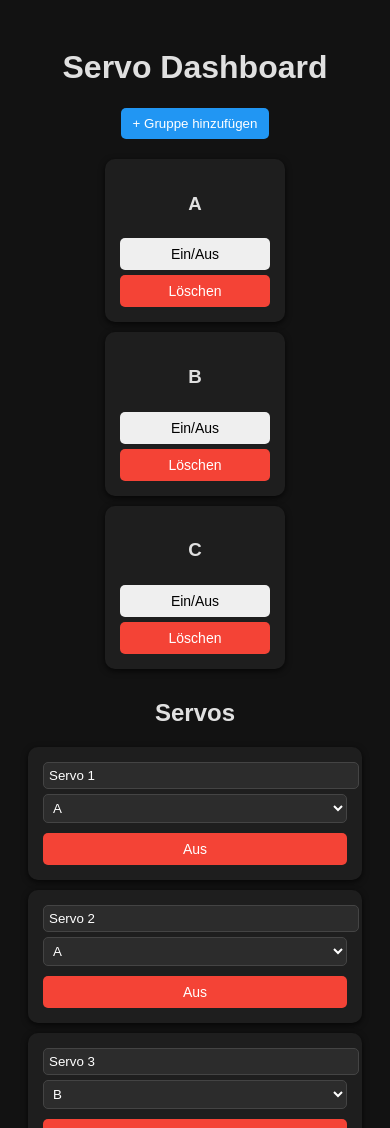
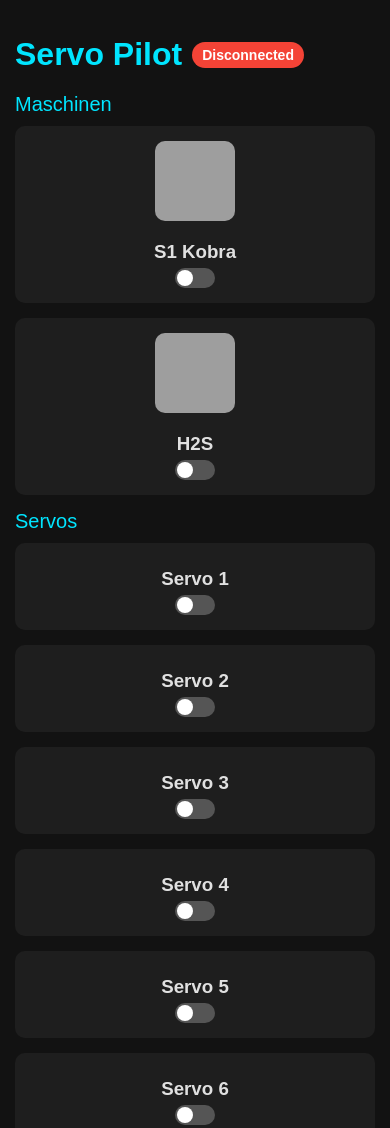
Before and after one commit to hoedii/PrintSpaceServo, a plain HTML site: page index.html in a window 390 px wide. Shown: the top 1128 px of the page. Drawn offline with Linux system fonts and the light colour scheme; no server answers; grey boxes are pictures that could not be loaded.

Commit message:
index.html

```diff
--- a/index.html
+++ b/index.html
@@ -2,196 +2,201 @@
 <html lang="de">
 <head>
 <meta charset="UTF-8">
-<title>Servo Dashboard</title>
+<title>Servo Pilot</title>
 <style>
   body {
     font-family: Arial, sans-serif;
     background: #121212;
     color: #e0e0e0;
-    padding: 20px;
+    margin: 0;
+    padding: 15px;
   }
-  h1, h2 { text-align: center; }
-  .groups, .servos {
+  h1 {
+    text-align: left;
+    color: #00e5ff;
+    margin-bottom: 20px;
     display: flex;
-    flex-wrap: wrap;
+    align-items: center;
     gap: 10px;
-    margin-bottom: 30px;
-    justify-content: center;
   }
-  .group, .servo {
+  .status {
+    font-size: 14px;
+    padding: 5px 10px;
+    border-radius: 15px;
+  }
+  .online { background: #4caf50; color: white; }
+  .offline { background: #f44336; color: white; }
+
+  .section-title {
+    color: #00e5ff;
+    margin: 15px 0 10px;
+    font-size: 20px;
+  }
+
+  .grid {
+    display: grid;
+    grid-template-columns: repeat(auto-fit, minmax(220px, 1fr));
+    gap: 15px;
+  }
+  .card {
     background: #1e1e1e;
+    border-radius: 10px;
     padding: 15px;
-    border-radius: 10px;
-    box-shadow: 0 2px 6px rgba(0,0,0,0.7);
-    min-width: 150px;
+    display: flex;
+    flex-direction: column;
+    align-items: center;
     text-align: center;
   }
-  .group button, .servo button {
-    margin-top: 5px;
-    width: 100%;
-    padding: 8px;
-    border: none;
-    border-radius: 5px;
+  .card h3 {
+    margin: 10px 0 5px;
+  }
+  .card img {
+    width: 80px;     /* Bild kompakter */
+    height: 80px;    /* immer quadratisch */
+    object-fit: cover;
+    border-radius: 10px;
+    margin-bottom: 10px;
+  }
+  .toggle {
+    display: flex;
+    align-items: center;
+    gap: 8px;
     cursor: pointer;
-    font-size: 14px;
   }
-  .on { background: #4caf50; color: #fff; }
-  .off { background: #f44336; color: #fff; }
-  input[type=text], select {
-    width: 100%;
-    padding: 5px;
-    border-radius: 5px;
-    border: 1px solid #444;
-    background: #2c2c2c;
-    color: #fff;
-    margin-bottom: 5px;
+  .toggle input {
+    display: none;
   }
-  #addGroup {
-    padding: 8px 12px;
-    border-radius: 5px;
-    border: none;
-    background: #2196f3;
-    color: white;
-    cursor: pointer;
-    margin-bottom: 20px;
+  .slider {
+    width: 40px;
+    height: 20px;
+    background: #555;
+    border-radius: 20px;
+    position: relative;
+    transition: background 0.3s;
+  }
+  .slider::before {
+    content: "";
+    position: absolute;
+    width: 16px;
+    height: 16px;
+    top: 2px;
+    left: 2px;
+    border-radius: 50%;
+    background: white;
+    transition: transform 0.3s;
+  }
+  input:checked + .slider {
+    background: #4caf50;
+  }
+  input:checked + .slider::before {
+    transform: translateX(20px);
   }
 </style>
 </head>
 <body>
-<h1>Servo Dashboard</h1>
+  <h1>Servo Pilot
+    <span id="status" class="status offline">Disconnected</span>
+  </h1>
 
-<div style="text-align:center;">
-  <button id="addGroup">+ Gruppe hinzufügen</button>
-</div>
+  <div class="section-title">Maschinen</div>
+  <div class="grid">
+    <div class="card">
+      <img src="https://raw.githubusercontent.com/hoedii/PrintSpaceServo/91df36cc64b22325bc207f0c3b66ddbeeb08a8a0/s1_kobra_icon" alt="S1 Kobra">
+      <h3>S1 Kobra</h3>
+      <label class="toggle">
+        <input type="checkbox" onchange="toggleMachine(0,this.checked)">
+        <div class="slider"></div>
+      </label>
+    </div>
+    <div class="card">
+      <img src="https://raw.githubusercontent.com/hoedii/PrintSpaceServo/91df36cc64b22325bc207f0c3b66ddbeeb08a8a0/h2s_icon" alt="H2S">
+      <h3>H2S</h3>
+      <label class="toggle">
+        <input type="checkbox" onchange="toggleMachine(1,this.checked)">
+        <div class="slider"></div>
+      </label>
+    </div>
+  </div>
 
-<div class="groups" id="groups"></div>
+  <div class="section-title">Servos</div>
+  <div class="grid" id="servos"></div>
 
-<h2>Servos</h2>
-<div class="servos" id="servos"></div>
-
-<script defer>
-// Dein Blynk Auth Token
+<script>
 const token = "BmmlidjZqiiEfbddzmnQsp_yuHgGMphX";
 
-// Gruppen und Servos
-let groups = ["A","B","C"];
+// Servos fix definiert
 let servos = [
-  {name:"Servo 1", group:"A", state:0},
-  {name:"Servo 2", group:"A", state:0},
-  {name:"Servo 3", group:"B", state:0},
-  {name:"Servo 4", group:"B", state:0},
-  {name:"Servo 5", group:"C", state:0},
-  {name:"Servo 6", group:"C", state:0},
+  {name:"Servo 1", state:0},
+  {name:"Servo 2", state:0},
+  {name:"Servo 3", state:0},
+  {name:"Servo 4", state:0},
+  {name:"Servo 5", state:0},
+  {name:"Servo 6", state:0},
 ];
 
-// ----------------- Gruppen rendern -----------------
-function renderGroups(){
-  const container = document.getElementById('groups');
-  container.innerHTML='';
-  groups.forEach(g=>{
-    const div = document.createElement('div');
-    div.className='group';
-    div.innerHTML = `
-      <h3>${g}</h3>
-      <button onclick="toggleGroup('${g}')" class="group-toggle">Ein/Aus</button>
-      <button onclick="tryRemoveGroup('${g}')" style="background:#f44336;color:white;margin-top:5px;">Löschen</button>
-    `;
-    container.appendChild(div);
-  });
-  renderServos();
-}
-
-// Gruppe schalten
-function toggleGroup(g){
-  const groupServos = servos.filter(s=>s.group===g);
-  const newState = groupServos.some(s=>s.state===0)?1:0;
-  groupServos.forEach(s=>{
-    s.state=newState;
-    const i=servos.indexOf(s);
-    sendCommand(i,newState);
-  });
-  renderServos();
-}
-
-// Gruppe löschen
-function tryRemoveGroup(g){
-  const groupServos = servos.filter(s=>s.group===g);
-  if(groupServos.length > 0){
-    alert("Gruppe kann nicht gelöscht werden, solange Servos ihr zugeordnet sind!");
-    return;
-  }
-  if(confirm(`Gruppe "${g}" wirklich löschen?`)){
-    groups = groups.filter(x=>x!==g);
-    renderGroups();
-  }
-}
-
-// Neue Gruppe hinzufügen
-document.getElementById('addGroup').addEventListener('click',()=>{
-  const name = prompt("Gruppenname:");
-  if(name && !groups.includes(name)){
-    groups.push(name);
-    renderGroups();
-  }
-});
-
-// ----------------- Servos rendern -----------------
 function renderServos(){
   const container = document.getElementById('servos');
-  container.innerHTML='';
+  container.innerHTML = '';
   servos.forEach((s,i)=>{
     const div = document.createElement('div');
-    div.className='servo';
-    let groupOptions = `<option value="">Keine</option>`;
-    groups.forEach(g=>{
-      groupOptions+=`<option value="${g}" ${s.group===g?"selected":""}>${g}</option>`;
-    });
+    div.className = "card";
     div.innerHTML = `
-      <input type="text" value="${s.name}" onchange="rename(${i},this.value)">
-      <select onchange="setGroup(${i},this.value)">${groupOptions}</select>
-      <button class="${s.state?'on':'off'}" onclick="toggle(${i})">${s.state?'Ein':'Aus'}</button>
+      <h3>${s.name}</h3>
+      <label class="toggle">
+        <input type="checkbox" ${s.state?"checked":""} onchange="toggleServo(${i},this.checked)">
+        <div class="slider"></div>
+      </label>
     `;
     container.appendChild(div);
   });
 }
 
-// Servo-Funktionen
-function rename(i,name){ servos[i].name=name; renderServos(); }
-function setGroup(i,g){ servos[i].group=g; renderServos(); }
-function toggle(i){
-  servos[i].state = servos[i].state?0:1;
-  renderServos();
-  sendCommand(i, servos[i].state);
+// Servo schalten
+function toggleServo(i,state){
+  servos[i].state = state?1:0;
+  sendCommand("V"+(i+1), servos[i].state);
 }
 
-// ----------------- Blynk Cloud -----------------
-function sendCommand(index,state){
-  const vpin = "V" + (index+1);
-  fetch(`https://blynk.cloud/external/api/update?token=${token}&${vpin}=${state}`, {mode:'no-cors'});
+// Maschinen schalten (Maschine 0 = Servos 1-3, Maschine 1 = Servos 4-6)
+function toggleMachine(index,state){
+  let range = index===0 ? [0,1,2] : [3,4,5];
+  range.forEach(i=>{
+    servos[i].state = state?1:0;
+    sendCommand("V"+(i+1), servos[i].state);
+  });
+  renderServos();
 }
 
-// Alle Servos vom Blynk-Status abgleichen
-function syncAllServos(){
-  for(let i=1;i<=6;i++){
-    fetch(`https://blynk.cloud/external/api/get?token=${token}&V${i}`)
-      .then(res => res.text())
-      .then(val => {
-          const state = parseInt(val);
-          if(servos[i-1].state !== state){
-              servos[i-1].state = state;
-              renderServos();
-          }
-      })
-      .catch(e=>console.warn("Blynk offline oder CORS blockiert"));
-  }
+// Blynk Command
+function sendCommand(vpin,state){
+  fetch(`https://blynk.cloud/external/api/update?token=${token}&${vpin}=${state}`,{mode:"no-cors"});
 }
 
-// Initial laden
-renderGroups();
+// Status checken
+function checkStatus(){
+  fetch(`https://blynk.cloud/external/api/isHardwareConnected?token=${token}`)
+    .then(r=>r.text())
+    .then(t=>{
+      const status = document.getElementById("status");
+      if(t==="true"){
+        status.textContent = "Connected";
+        status.className = "status online";
+      } else {
+        status.textContent = "Disconnected";
+        status.className = "status offline";
+      }
+    })
+    .catch(()=>{
+      const status = document.getElementById("status");
+      status.textContent = "Disconnected";
+      status.className = "status offline";
+    });
+}
+
+// Init
 renderServos();
-syncAllServos();
-setInterval(syncAllServos, 2000); // alle 2 Sekunden aktualisieren
-
+checkStatus();
+setInterval(checkStatus,5000);
 </script>
 </body>
 </html>
```
